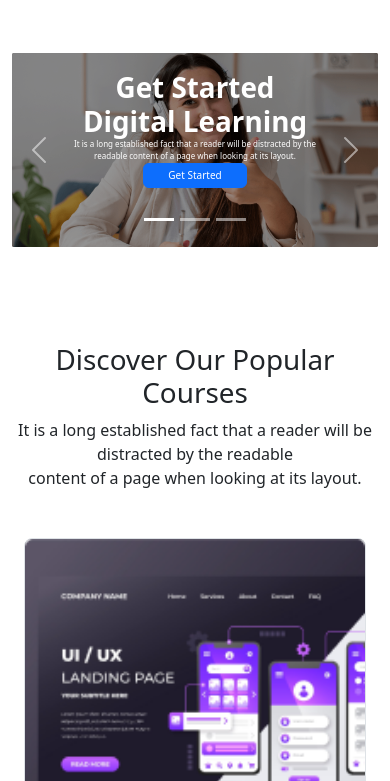
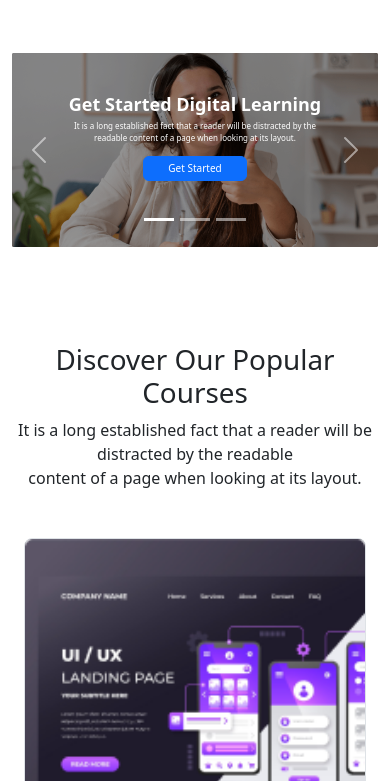
Before and after one commit to maj-jinnah/Assignment--3, a plain HTML site: page index.html in a window 390 px wide. Shown: the part 63-844 px from the top of the page. Drawn offline with nearby package versions, Linux system fonts and the light colour scheme.

Commit message:
Header done

```diff
--- a/index.html
+++ b/index.html
@@ -13,7 +13,7 @@
 
 <body>
     <header>
-        <!-- Navbar start done -->
+                    <!-- Navbar start done -->
 
         <nav class="navbar navbar-expand-lg">
             <div class="container">
@@ -39,7 +39,7 @@
             </div>
         </nav>
 
-        <!-- Carousel Start done -->
+                    <!-- Carousel Start done -->
 
         <section class="container mt-5 mb-5">
             <div id="carouselExampleCaptions" class="carousel slide" data-bs-ride="false">
@@ -57,7 +57,7 @@
                         <div>
                             <div class="carousel-caption  d-flex flex-column justify-content-center align-items-center h-100 ">
                                 <div class="smalldvs">
-                                    <h5 class="fs-1 fw-bold">Get Started Digital Learning</h5>
+                                    <h1 class=" fw-bold">Get Started Digital Learning</h1>
                                     <p>It is a long established fact that a reader will be distracted by the readable content of a page when looking at its layout.</p>
                                     <button type="button" class="btn btn-primary px-4">Get Started</button>
                                 </div>
@@ -69,7 +69,7 @@
                         <div>
                             <div class="carousel-caption d-flex flex-column justify-content-center align-items-center h-100">
                                 <div class="smalldvs">
-                                    <h5 class="fs-1 fw-bold">Get Started Digital Learning</h5>
+                                    <h1 class="fw-bold">Get Started Digital Learning</h1>
                                     <p>It is a long established fact that a reader will be distracted by the readable content of a page when looking at its layout.</p>
                                     <button type="button" class="btn btn-primary px-4">Get Started</button>
                                 </div>
@@ -81,7 +81,7 @@
                         <div>
                             <div class="carousel-caption d-flex flex-column justify-content-center align-items-center h-100">
                                 <div class="smalldvs">
-                                    <h5 class="fs-1 fw-bold">Get Started Digital Learning</h5>
+                                    <h1 class="fw-bold">Get Started Digital Learning</h1>
                                     <p>It is a long established fact that a reader will be distracted by the readable content of a page when looking at its layout.</p>
                                     <button type="button" class="btn btn-primary px-4">Get Started</button>
                                 </div>
@@ -108,7 +108,7 @@
     </header>
 
     <main>
-        <!-- Courses section done -->
+                    <!-- Courses section done -->
 
         <section class="container pt-5">
             <div class="text-center">
--- a/styles.css
+++ b/styles.css
@@ -5,15 +5,16 @@
     filter: brightness(60%);
 }
 @media only screen and (max-width: 575px){
-    .smalldvs h5 {
-            font-size: 8px;
+    .smalldvs h1 {
+            font-size: 18px;
             font-weight: 300;
-            margin: 0;
+            margin-bottom: 5px;
+            margin-top: 15px;
             padding: 0;
         }
     .smalldvs  p {
         font-size: 8px;
-        margin: 0;
+        margin-bottom: 10px;
         padding: 0;
     }
     .smalldvs button {
```
